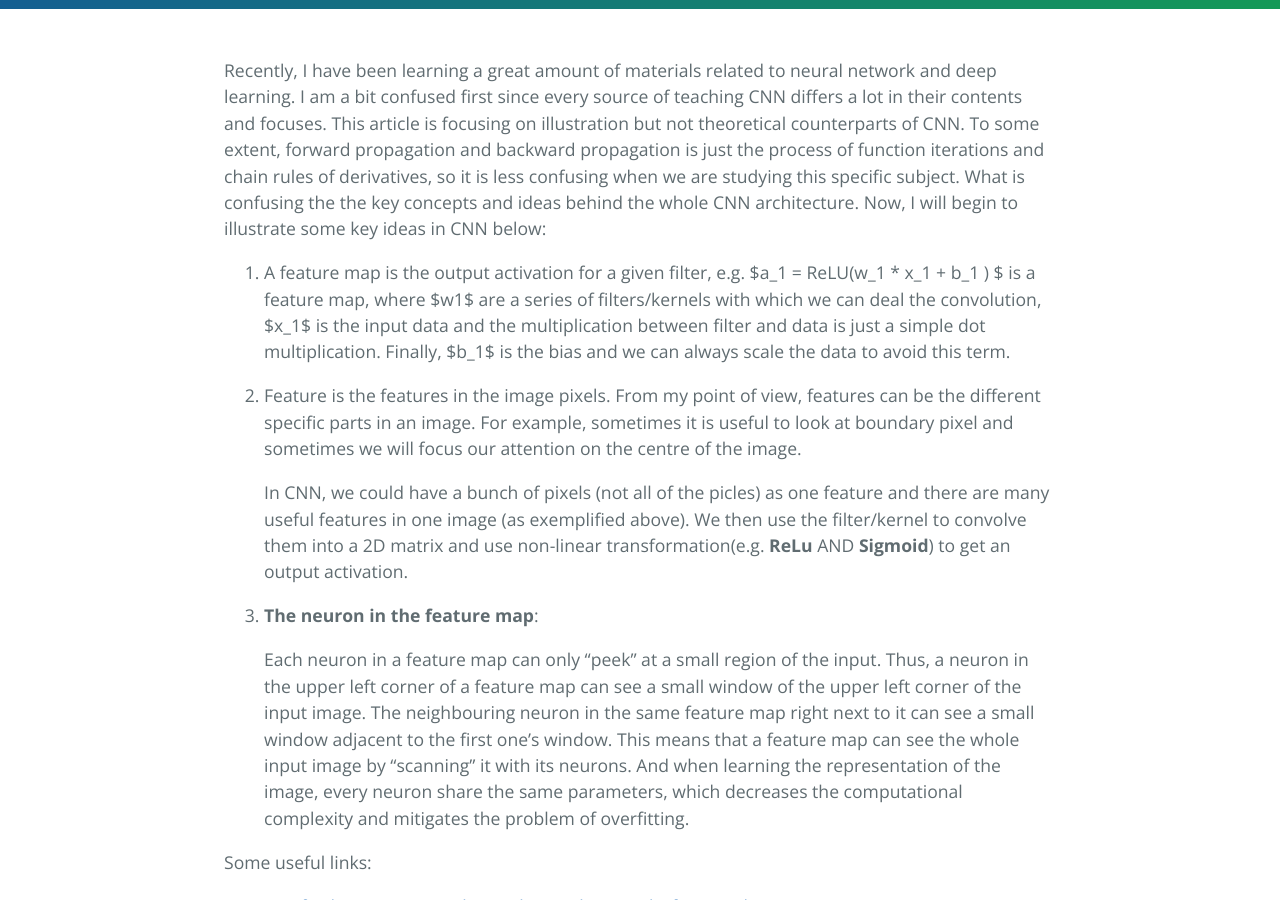
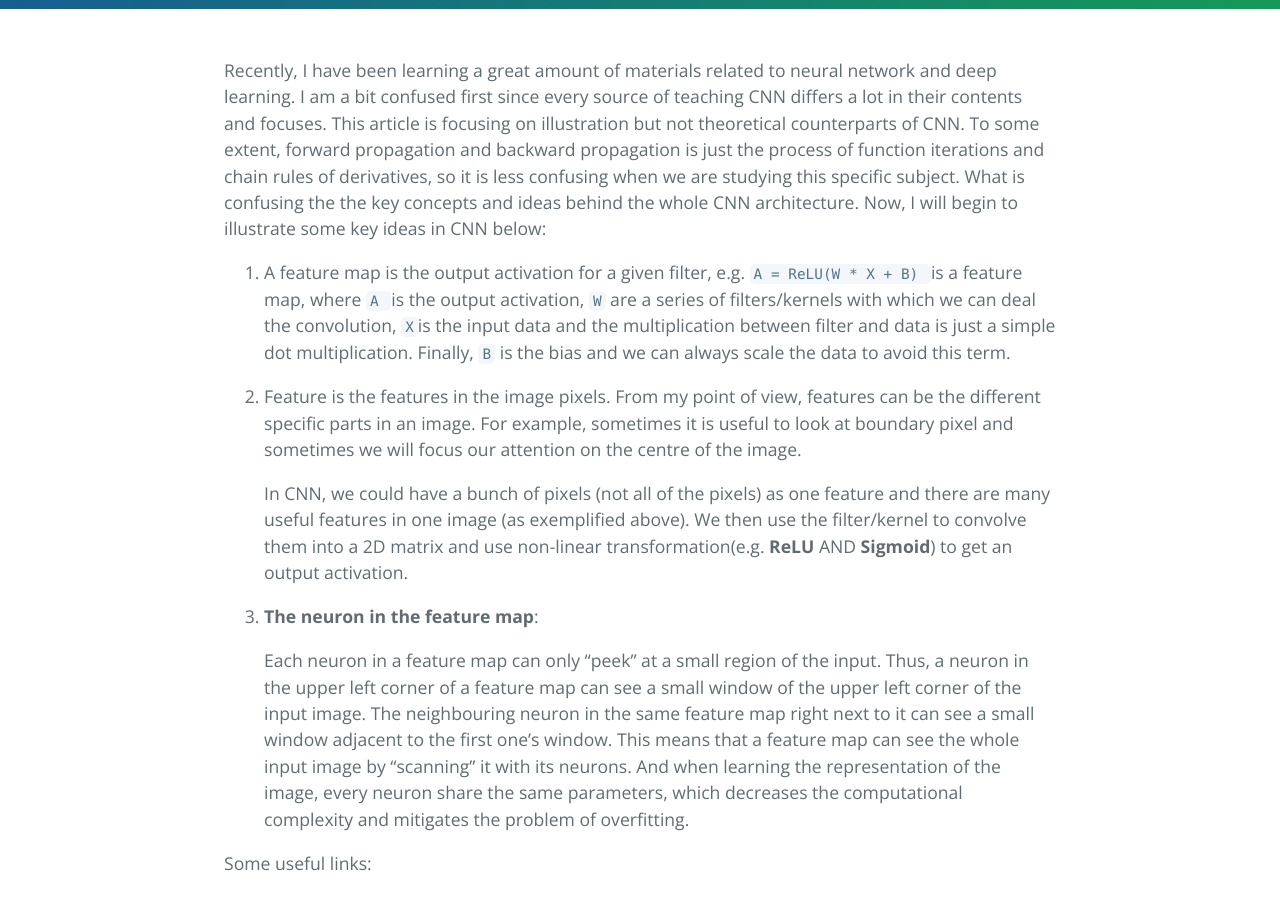
Before and after one commit to zpgeng/zpgeng.github.io, a Jekyll site: the page built from _posts/2020-04-07-cnn-1.markdown, in a window 1280 px wide and 900 px high, scrolled down 341 px. Built offline with Jekyll 4.4.1, drawn with Linux system fonts in a browser that asks for light colours.

```diff
--- a/_posts/2020-04-07-cnn-1.markdown
+++ b/_posts/2020-04-07-cnn-1.markdown
@@ -6,7 +6,7 @@ categories: Machine Learning
 ---
 Recently, I have been learning a great amount of materials related to neural network and deep learning. I am a bit confused first since every source of teaching CNN differs a lot in their contents and focuses. This article is focusing on illustration but not theoretical counterparts of CNN. To some extent, forward propagation and backward propagation is just the process of function iterations and chain rules of derivatives, so it is less confusing when we are studying this specific subject. What is confusing the the key concepts and ideas behind the whole CNN architecture. Now, I will begin to illustrate some key ideas in CNN below:
 
-1. A feature map is the output activation for a given filter, e.g. $a_1 = ReLU(w_1 * x_1 +     b_1 ) $ is a feature map, where $w1$ are a series of filters/kernels with which we can deal the convolution, $x_1$ is the input data and the multiplication between filter and data is just a simple dot multiplication. Finally, $b_1$ is the bias and we can always scale the data to avoid this term.
+1. A feature map is the output activation for a given filter, e.g. `A = ReLU(W * X + B) ` is a feature map, where `A ` is the output activation, `W` are a series of filters/kernels with which we can deal the convolution, `X`is the input data and the multiplication between filter and data is just a simple dot multiplication. Finally, `B` is the bias and we can always scale the data to avoid this term.
 
 
 
@@ -14,7 +14,7 @@ Recently, I have been learning a great amount of materials related to neural net
 
 
 
-   In CNN, we could have a bunch of pixels (not all of the picles) as one feature and there are many useful features in one image (as exemplified above). We then use the filter/kernel to convolve them into a 2D matrix and use non-linear transformation(e.g. **ReLu** AND **Sigmoid**) to get an output activation.
+   In CNN, we could have a bunch of pixels (not all of the pixels) as one feature and there are many useful features in one image (as exemplified above). We then use the filter/kernel to convolve them into a 2D matrix and use non-linear transformation(e.g. **ReLU** AND **Sigmoid**) to get an output activation.
 
 
 
```
